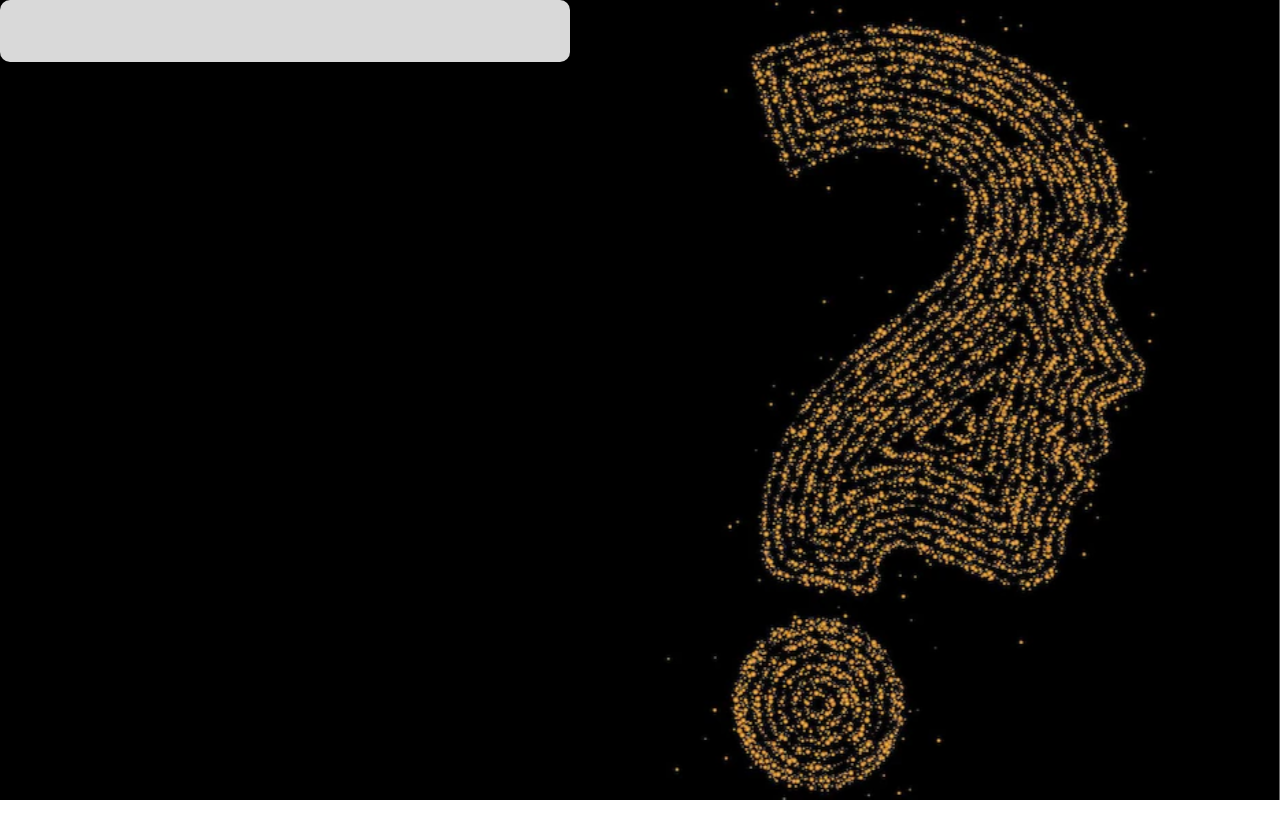
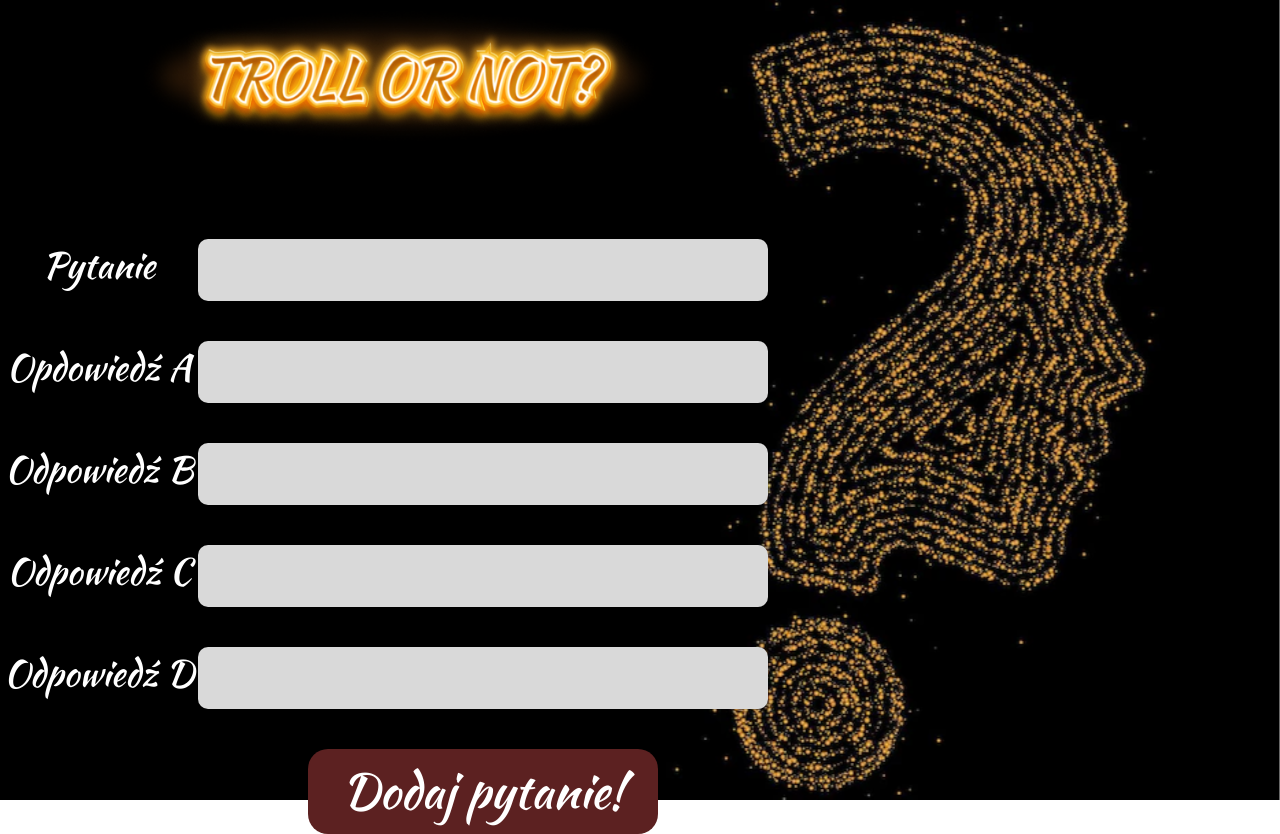
Before and after one commit to Coderscamp-2021-2022-Lukasz-Kamil/troll-or-not, a React (Create React App) app in the folder client/: page /add-question in a window 1280 px wide. Before the commit the page ends 800 px from the top, so only its background shows below. Built offline with nearby package versions, Linux system fonts and the light colour scheme.

Commit message:
add AddQuestion view

```diff
--- a/client/src/components/views/AddQuestionPage/AddQuestionPage.tsx
+++ b/client/src/components/views/AddQuestionPage/AddQuestionPage.tsx
@@ -1,8 +1,36 @@
 import React from "react";
+import { Button } from "../../ui/Button/Button.style";
 import { Input } from "../../ui/Input/Input";
+import Title from "../../ui/title/Title";
+import { FlexWrapper } from "../../wrapper/FlexCenter/FlexWrapper.style";
+import { GridContainer } from "../../wrapper/FlexCenter/GridContainter.style";
+import { Typography } from "../../ui/Typography/Typography";
+import { LeftSideContainer } from "../../wrapper/FlexCenter/LeftSideContainer";
+
 const AddQuestionPage = () => {
     return (
-        <Input/>
+        <>
+        <Title />
+        <LeftSideContainer>
+            <FlexWrapper direction="column">
+                <GridContainer GridColumnLeftWidth={1} GridColumnRightWidth={2} GridGap="40">
+                    <Typography>Pytanie</Typography>
+                    <Input />
+                    <Typography>Opdowiedź A</Typography>
+                    <Input />
+                    <Typography>Odpowiedź B</Typography>
+                    <Input />
+                    <Typography>Odpowiedź C</Typography>
+                    <Input />
+                    <Typography>Odpowiedź D</Typography>
+                    <Input />
+                    <p></p>
+                    <Button>Dodaj pytanie!</Button>
+                </GridContainer>
+
+            </FlexWrapper>
+        </LeftSideContainer>
+        </>
     )
 }
 
```
